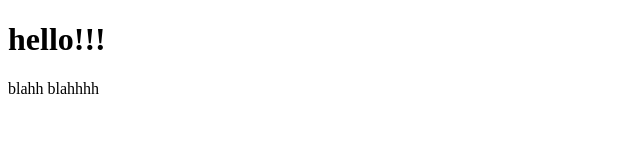
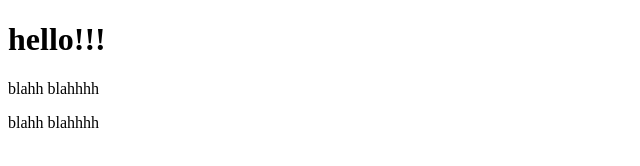
Before and after one commit to AmalUJ1/Amaluj1.github.io, a plain HTML site: page index.html in a window 1280 px wide. Shown: the whole page, without its empty margins (0-640 px from the left). Drawn offline with Linux system fonts and the light colour scheme.

Commit message:
latest indx.html
latest one

```diff
--- a/index.html
+++ b/index.html
@@ -8,5 +8,6 @@
 <body>
     <h1>hello!!!</h1>
     <p>blahh blahhhh</p>
+    <p>blahh blahhhh</p>
 </body>
 </html>
```
